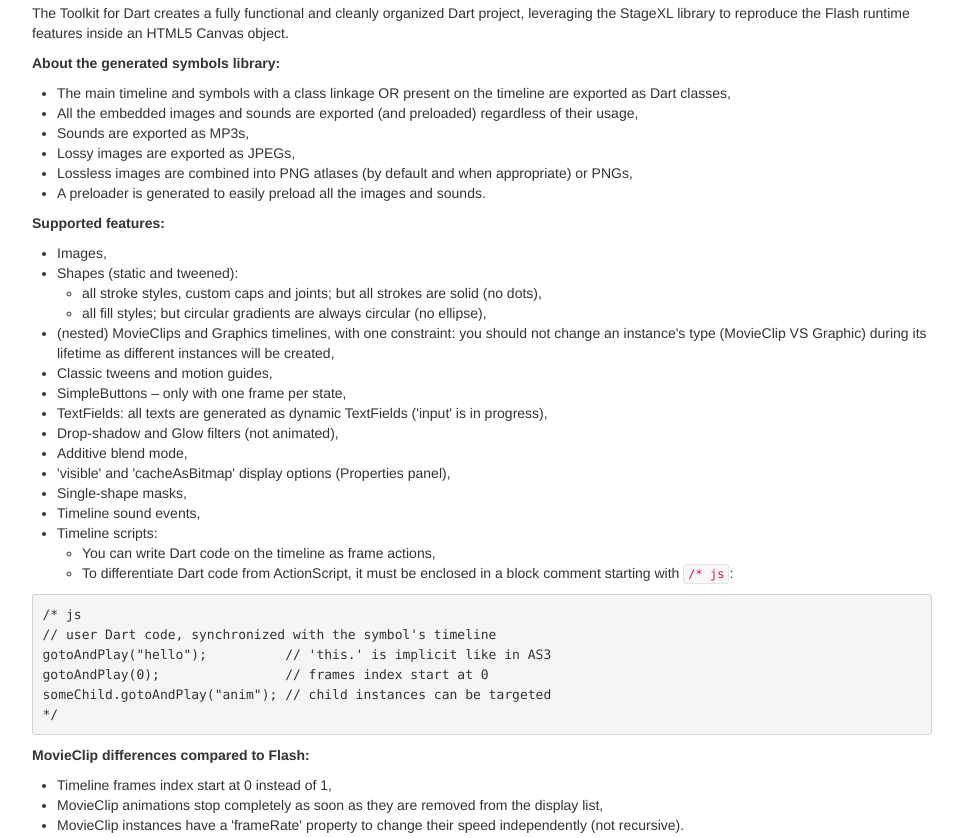
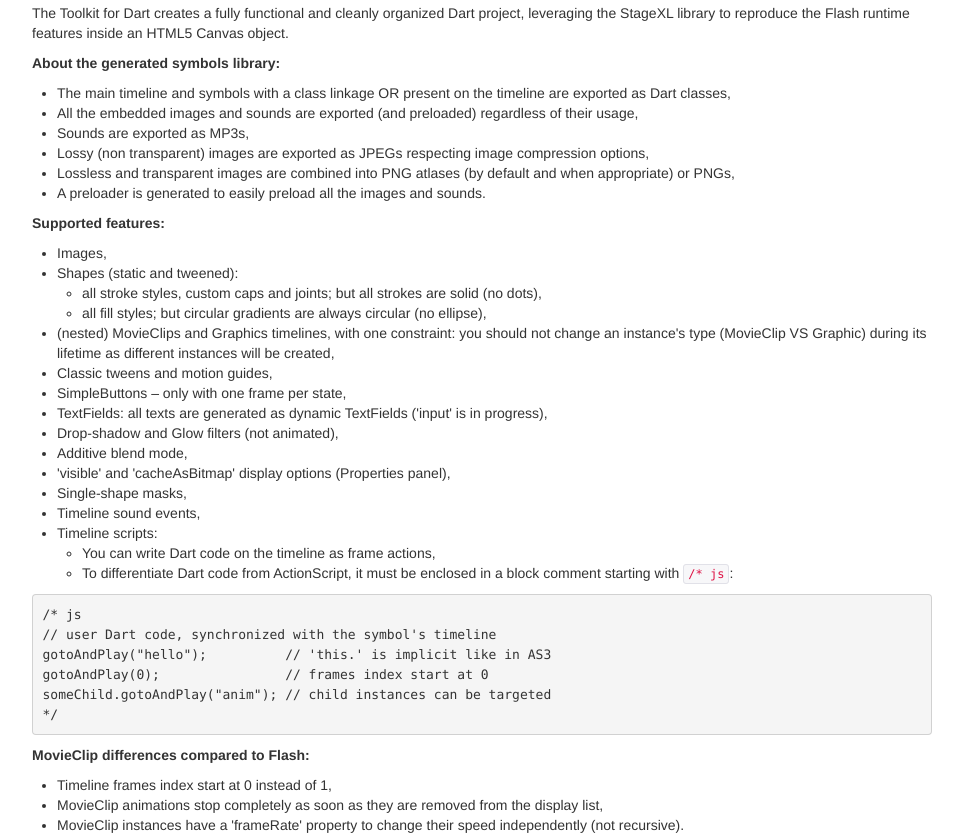
Before and after one commit to ToolkitForDart/toolkitfordart.github.com, a plain HTML site: page learn.html in a window 1280 px wide. Shown: the part 964-1802 px from the top of the page, without its empty margins (158-1121 px from the left). Drawn offline with Linux system fonts and the light colour scheme.

Commit message:
jpegs are actually optimized

```diff
--- a/learn.html
+++ b/learn.html
@@ -84,8 +84,8 @@
 			<li>The main timeline and symbols with a class linkage OR present on the timeline are exported as Dart classes,</li>
 			<li>All the embedded images and sounds are exported (and preloaded) regardless of their usage,</li>
 			<li>Sounds are exported as MP3s, </li>
-			<li>Lossy images are exported as JPEGs,</li>
-			<li>Lossless images are combined into PNG atlases (by default and when appropriate) or PNGs,</li>
+			<li>Lossy (non transparent) images are exported as JPEGs respecting image compression options,</li>
+			<li>Lossless and transparent images are combined into PNG atlases (by default and when appropriate) or PNGs,</li>
 			<li>A preloader is generated to easily preload all the images and sounds.</li>
 		</ul>
 
@@ -192,7 +192,7 @@
 
 		<h5>Final optimizations for deployment:</h5>
 		<ul>
-			<li>Make sure images are optimized for weight (the toolkit creates non-optimized JPEGs and PNGs).</li>
+			<li>Make sure PNGs are optimized for weight (the toolkit creates non-optimized PNGs).</li>
 			<li>Generate an optimized package using: <em>Tools > Pub Deploy</em> in DartEditor, this will generate a /deploy directory ready to upload with minified Dart and JavaScript code.</li>
 		</ul>
       </div>
```
